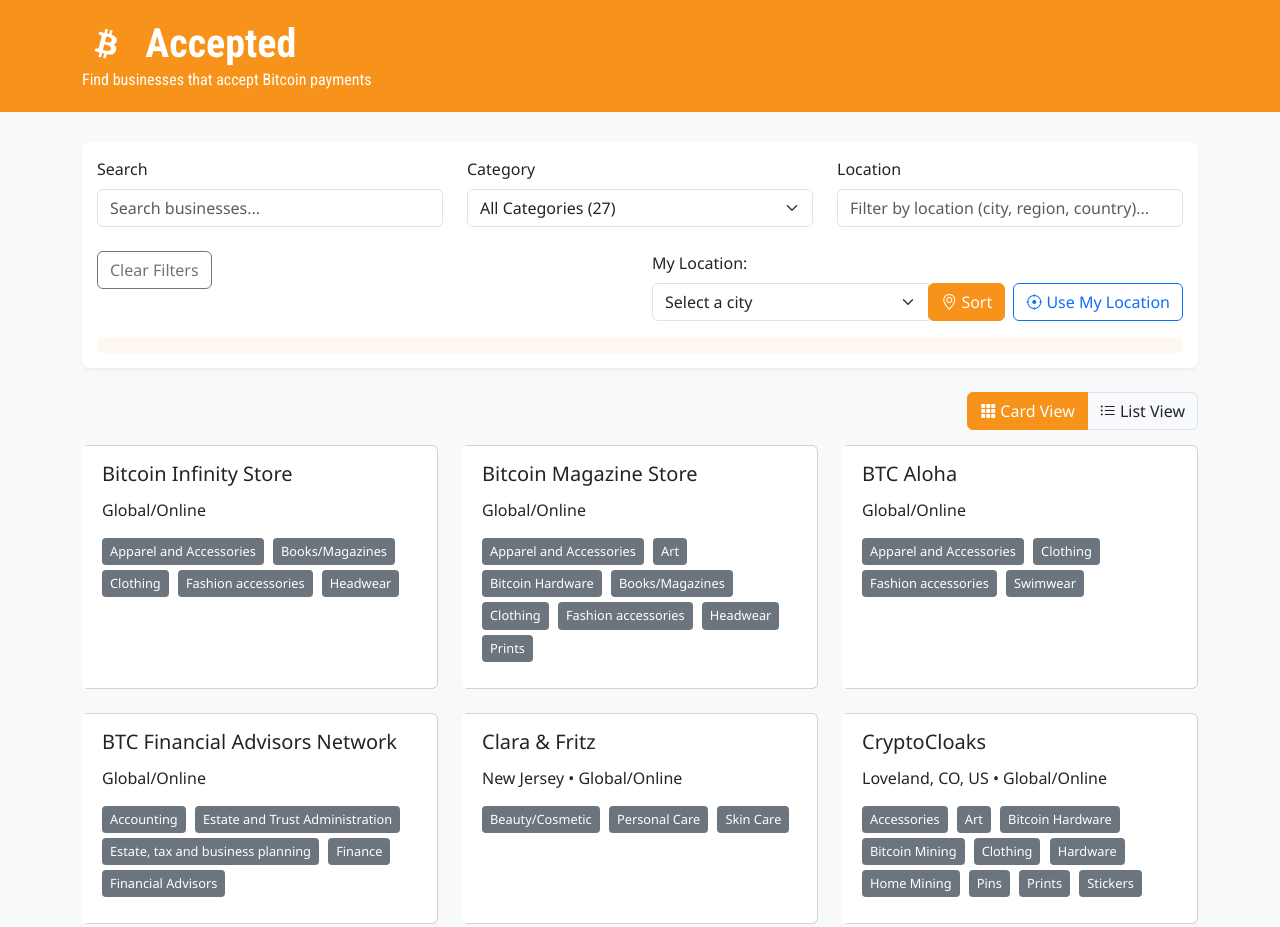
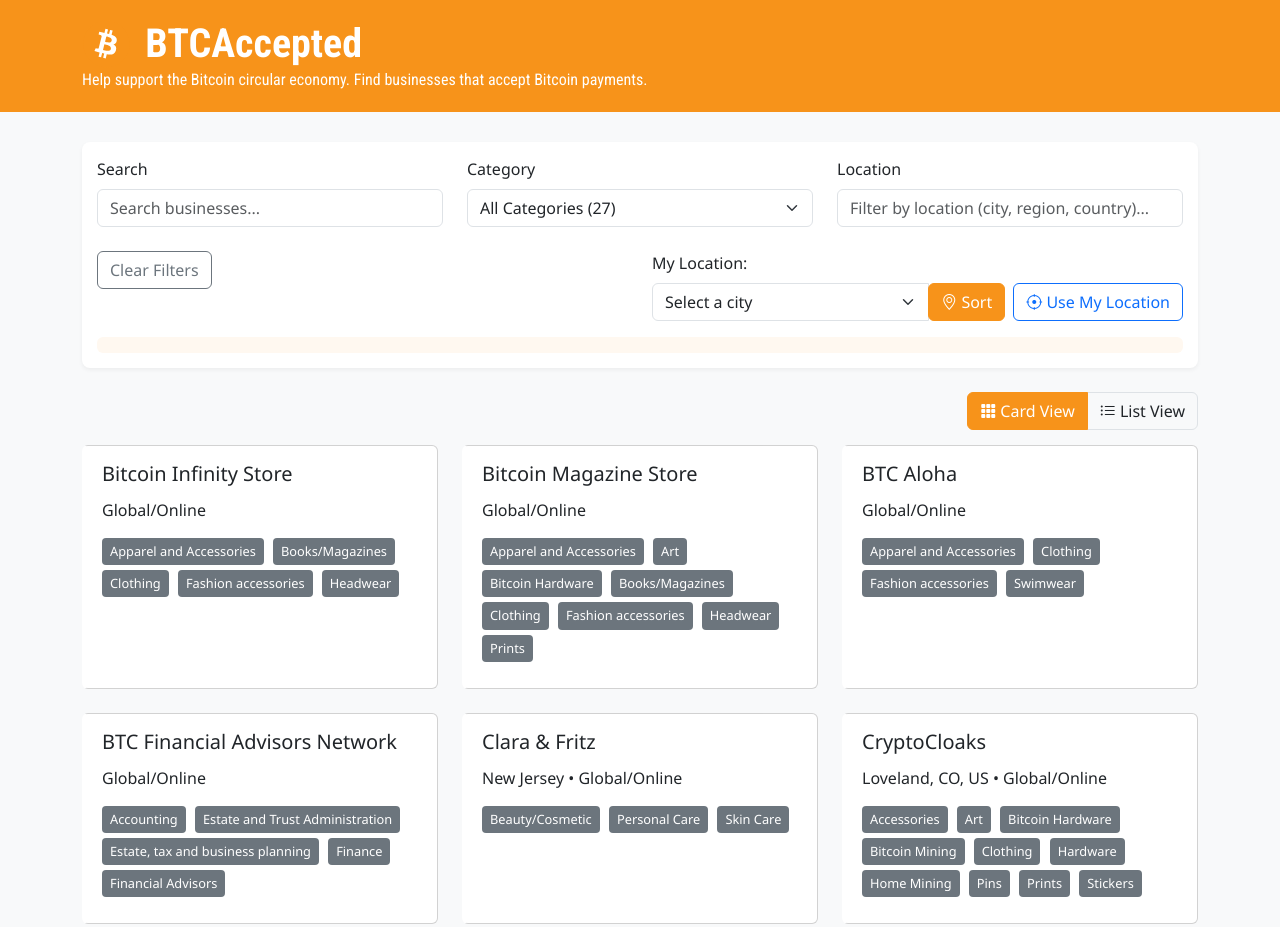
Before and after one commit to aoeu10/BTCAccepted, a plain HTML site: page index.html in a window 1280 px wide. Shown: the top 927 px of the page. Drawn offline with nearby package versions, Linux system fonts and the light colour scheme.

Commit message:
Update index.html: change header text to 'BTCAccepted' and enhance description for Bitcoin payment support

```diff
--- a/index.html
+++ b/index.html
@@ -486,10 +486,10 @@
             <div class="d-flex align-items-center">
                 <a href="index.html" class="text-white text-decoration-none">
                     <img src="images/icons/btcLogo.svg" alt="Bitcoin Logo" class="bitcoin-icon">
-                    <h1>Accepted</h1>
+                    <h1>BTCAccepted</h1>
                 </a>
             </div>
-            <p class="mb-0">Find businesses that accept Bitcoin payments</p>
+            <p class="mb-0">Help support the Bitcoin circular economy. Find businesses that accept Bitcoin payments.</p>
         </div>
     </div>
 
```
